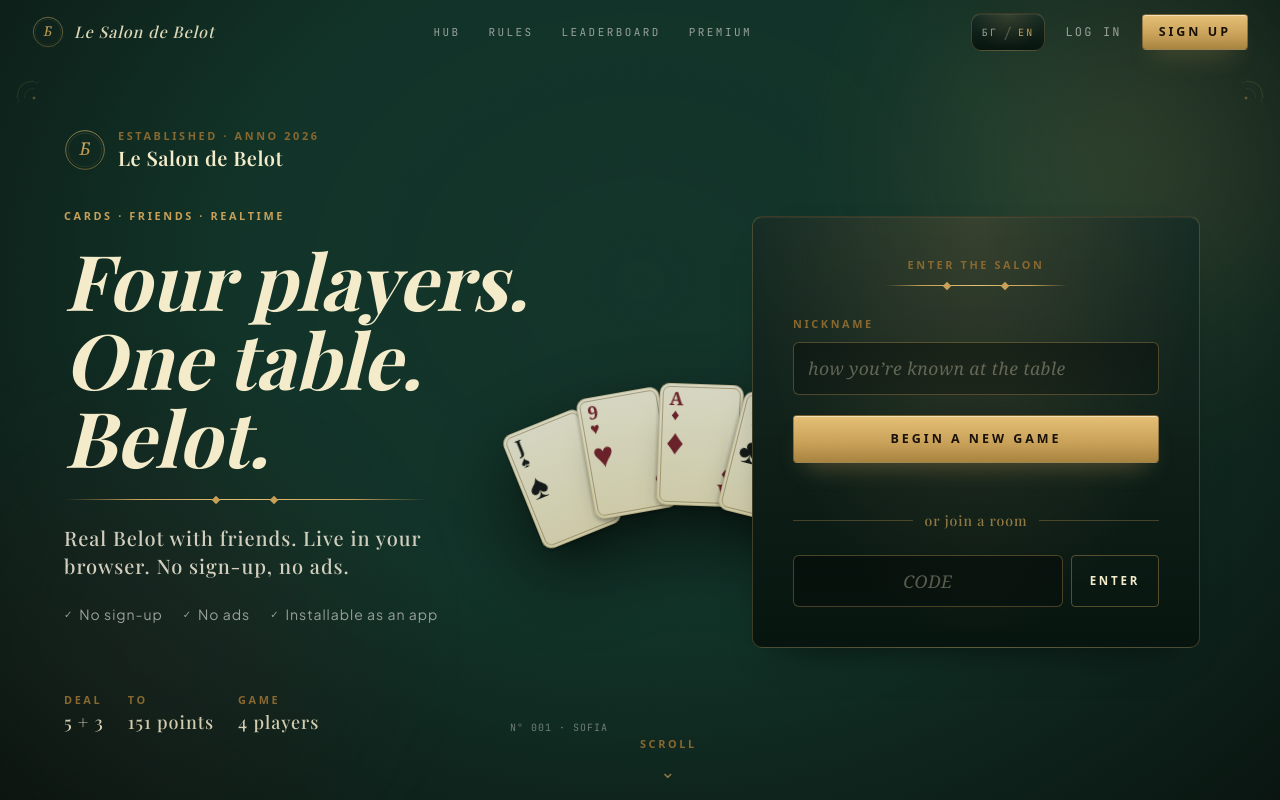
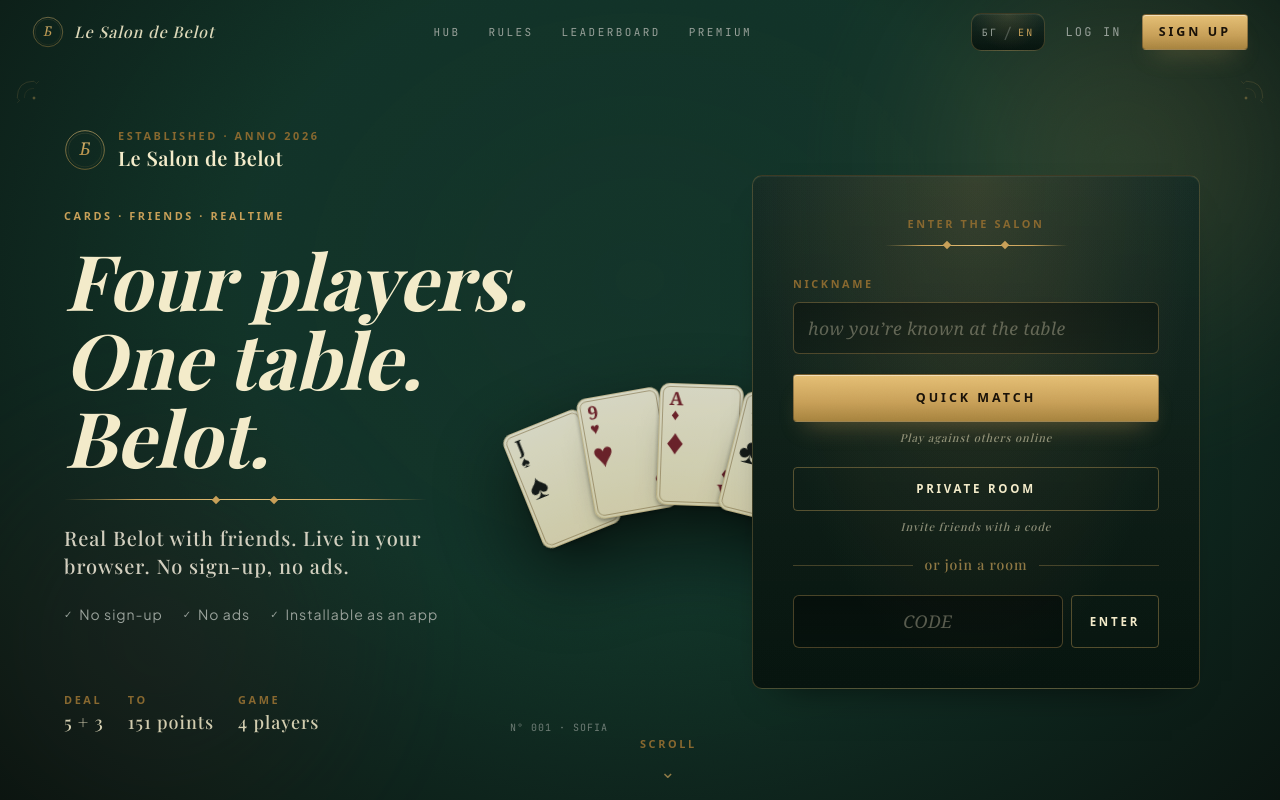
Before and after one commit to Martin-Atanasov123/belot, a React (Vite) app in the folder packages/client/: page / in a window 1280 px wide. Shown: the top 800 px of the page. Built offline with nearby package versions, Linux system fonts and the light colour scheme; no server answers; a web font is replaced by a local one.

Commit message:
feat(landing): add quick play and private room features with corresponding UI updates

```diff
--- a/packages/client/src/i18n/bg.ts
+++ b/packages/client/src/i18n/bg.ts
@@ -72,6 +72,11 @@ export const bg = {
   'landing.nicknamePh':  'както те знаят на масата',
   'landing.create':      'Започни нова партия',
   'landing.creating':    'Подреждам масата…',
+  'landing.quickPlay':   'Бързо намиране',
+  'landing.quickPlayHint':'Срещу други играчи онлайн',
+  'landing.privateRoom': 'Частна стая',
+  'landing.privateRoomHint':'Покани приятели с код',
+  'landing.searching':   'Търся играчи…',
   'landing.orJoin':      'или се присъедини',
   'landing.codePh':      'КОД',
   'landing.join':        'Влез',
--- a/packages/client/src/i18n/en.ts
+++ b/packages/client/src/i18n/en.ts
@@ -73,6 +73,11 @@ export const en: Record<MessageKey, string> = {
   'landing.nicknamePh':  'how you’re known at the table',
   'landing.create':      'Begin a new game',
   'landing.creating':    'Setting the table…',
+  'landing.quickPlay':   'Quick match',
+  'landing.quickPlayHint':'Play against others online',
+  'landing.privateRoom': 'Private room',
+  'landing.privateRoomHint':'Invite friends with a code',
+  'landing.searching':   'Finding players…',
   'landing.orJoin':      'or join a room',
   'landing.codePh':      'CODE',
   'landing.join':        'Enter',
--- a/packages/client/src/routes/Landing.tsx
+++ b/packages/client/src/routes/Landing.tsx
@@ -3,16 +3,24 @@ import { Link, useNavigate } from 'react-router-dom'
 import { motion } from 'framer-motion'
 import { createRoom } from '../lib/api.js'
 import { getNickname, getPlayerIdFor, setNickname } from '../lib/identity.js'
+import { useAuth } from '../lib/auth.js'
 import { useT } from '../i18n/index.js'
+import { useGame } from '../store/game.js'
 import { Flourish, Monogram, CornerOrnament } from '../components/Ornaments.js'
 import { PublicNav } from '../components/PublicNav.js'
 
 export function Landing() {
   const t = useT()
   const nav = useNavigate()
+  const session = useAuth((s) => s.session)
+  const user = useAuth((s) => s.user)
+  const findMatch = useGame((s) => s.findMatch)
   const [nick, setNick] = useState(getNickname())
   const [joinCode, setJoinCode] = useState('')
-  const [busy, setBusy] = useState(false)
+  // Separate busy flags so a slow quick-match search doesn't grey out the
+  // "Private room" button (and vice-versa).
+  const [creatingPrivate, setCreatingPrivate] = useState(false)
+  const [searchingMatch, setSearchingMatch] = useState(false)
   const [error, setError] = useState<string | null>(null)
 
   const persistNick = () => {
@@ -21,15 +29,35 @@ export function Landing() {
     setNickname(n)
     return true
   }
+
+  // Quick match: server finds an open public lobby or creates a new one, then
+  // we navigate to /r/<code>. This is the entry point that pools simultaneous
+  // searchers into the same room — the fix for "two players → two rooms".
+  const onQuickPlay = async () => {
+    if (!persistNick()) return
+    setSearchingMatch(true); setError(null)
+    try {
+      const playerId = user?.id ?? getPlayerIdFor(nick.trim())
+      const r = await findMatch({ playerId, nickname: nick.trim() })
+      if (r.ok && r.code) nav(`/r/${r.code}`)
+      else setError(r.error ?? 'matchmaking failed')
+    } finally { setSearchingMatch(false) }
+  }
+
+  // Private room: create a new room and land as host. Use the verified auth
+  // uid when signed in so the host identity can't be spoofed.
   const onCreate = async () => {
     if (!persistNick()) return
-    setBusy(true); setError(null)
+    setCreatingPrivate(true); setError(null)
     try {
-      const { code } = await createRoom(getPlayerIdFor(nick.trim()))
+      const playerId = user?.id ?? getPlayerIdFor(nick.trim())
+      const token = session?.access_token
+      const { code } = await createRoom(playerId, token)
       nav(`/r/${code}?host=1`)
     } catch (e) { setError((e as Error).message) }
-    finally { setBusy(false) }
+    finally { setCreatingPrivate(false) }
   }
+
   const onJoin = () => {
     if (!persistNick()) return
     const c = joinCode.trim().toUpperCase()
@@ -159,11 +187,32 @@ export function Landing() {
               />
             </label>
 
-            <button onClick={onCreate} disabled={busy} className="btn-brass w-full mb-6 text-base py-3.5">
-              {busy ? t('landing.creating') : t('landing.create')}
+            {/* Primary CTA — quick match. Pools simultaneous searchers into one
+                lobby instead of fragmenting them into separate rooms. */}
+            <button
+              onClick={onQuickPlay}
+              disabled={searchingMatch}
+              className="btn-brass w-full mb-3 text-base py-3.5"
+            >
+              {searchingMatch ? t('landing.searching') : t('landing.quickPlay')}
             </button>
+            <p className="font-display italic text-cream/55 text-[11px] text-center -mt-1 mb-5">
+              {t('landing.quickPlayHint')}
+            </p>
 
-            <div className="flex items-center gap-3 my-6">
+            {/* Secondary CTA — private room. Friends gather via the shared code. */}
+            <button
+              onClick={onCreate}
+              disabled={creatingPrivate}
+              className="btn-ghost w-full mb-2 py-3"
+            >
+              {creatingPrivate ? t('landing.creating') : t('landing.privateRoom')}
+            </button>
+            <p className="font-display italic text-cream/55 text-[11px] text-center mb-5">
+              {t('landing.privateRoomHint')}
+            </p>
+
+            <div className="flex items-center gap-3 my-5">
               <div className="flex-1 h-px bg-brass/30" />
               <span className="font-display text-brass/70 text-sm font-medium">{t('landing.orJoin')}</span>
               <div className="flex-1 h-px bg-brass/30" />
@@ -270,8 +319,12 @@ export function Landing() {
           <p className="font-display text-cream/85 text-lg sm:text-xl mt-6 max-w-2xl mx-auto leading-snug font-medium">
             {t('landing.closingBody')}
           </p>
-          <button onClick={onCreate} className="btn-brass mt-8 px-10 py-4 text-base">
-            {t('landing.create')}
+          <button
+            onClick={onQuickPlay}
+            disabled={searchingMatch}
+            className="btn-brass mt-8 px-10 py-4 text-base"
+          >
+            {searchingMatch ? t('landing.searching') : t('landing.quickPlay')}
           </button>
           <div className="mt-4">
             <Link to="/rules" className="font-display text-brass/80 hover:text-brass-hi text-sm">
```
